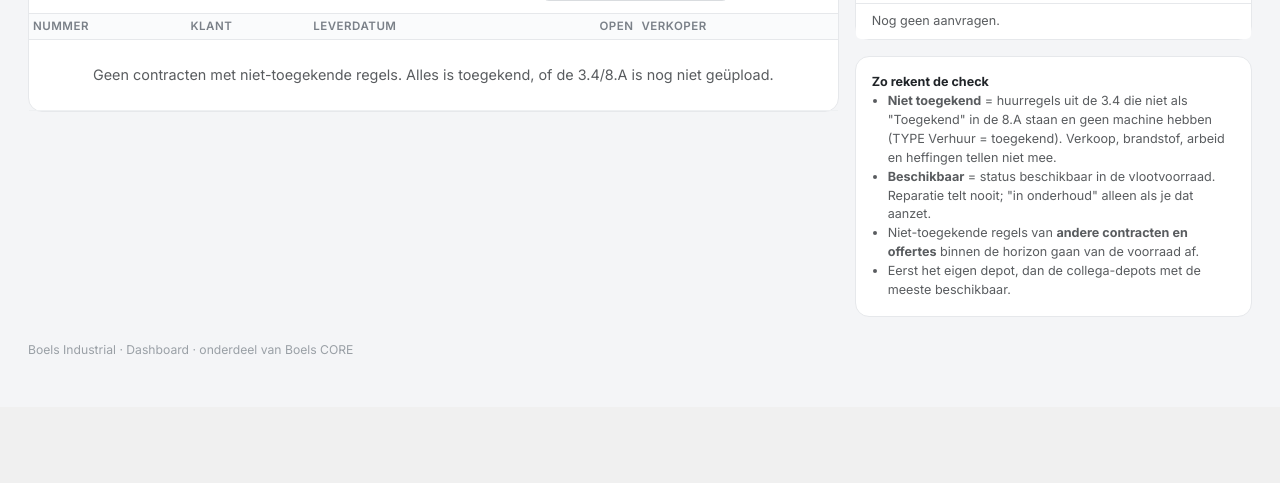
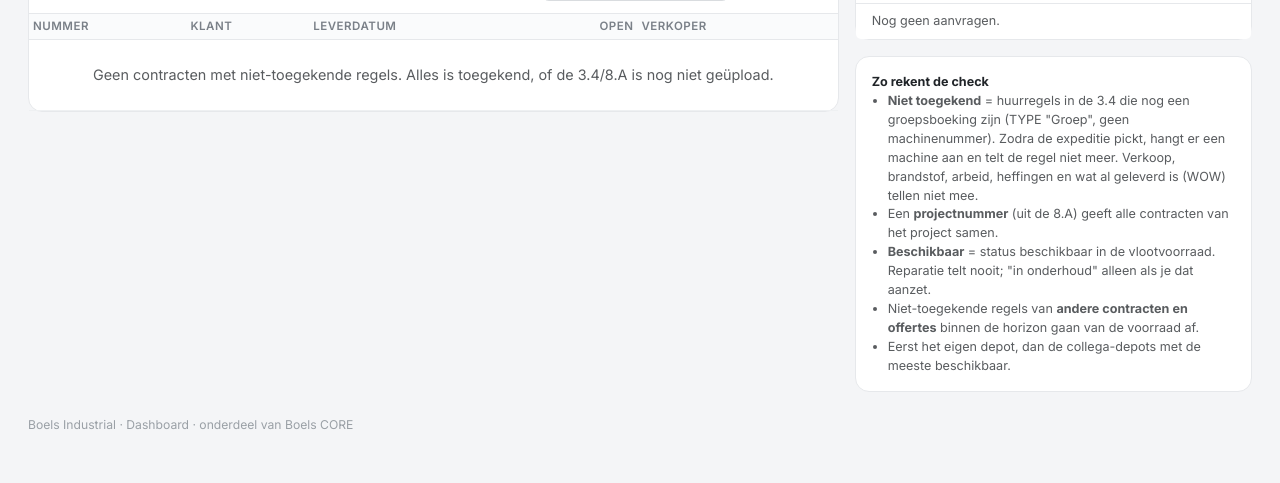
Before and after one commit to cyrusonline-git/dashboard, a Laravel app: template resources/views/voorraad/index.blade.php in a window 1280 px wide. Shown: the part 402-885 px from the top of the page. Before the commit the page ends 756 px from the top, so only its background shows below. Run offline with Laravel 12, Linux system fonts and the light colour scheme; the template is opened without the code that fills it, so the values that code supplies are empty; some libraries are stand-ins or nearby versions.

Commit message:
Voorraadcheck: uitleg rekenregel aangepast (Groep = nog niet gepickt)
Co-Authored-By: Claude Opus 5.5 <noreply@anthropic.com>

```diff
--- a/resources/views/voorraad/index.blade.php
+++ b/resources/views/voorraad/index.blade.php
@@ -76,7 +76,8 @@
             <div class="card-body small text-muted">
                 <strong class="text-body">Zo rekent de check</strong>
                 <ul class="mb-0 ps-3">
-                    <li><strong>Niet toegekend</strong> = huurregels uit de 3.4 die niet als "Toegekend" in de 8.A staan en geen machine hebben (TYPE Verhuur = toegekend). Verkoop, brandstof, arbeid en heffingen tellen niet mee.</li>
+                    <li><strong>Niet toegekend</strong> = huurregels in de 3.4 die nog een groepsboeking zijn (TYPE "Groep", geen machinenummer). Zodra de expeditie pickt, hangt er een machine aan en telt de regel niet meer. Verkoop, brandstof, arbeid, heffingen en wat al geleverd is (WOW) tellen niet mee.</li>
+                    <li>Een <strong>projectnummer</strong> (uit de 8.A) geeft alle contracten van het project samen.</li>
                     <li><strong>Beschikbaar</strong> = status beschikbaar in de vlootvoorraad. Reparatie telt nooit; "in onderhoud" alleen als je dat aanzet.</li>
                     <li>Niet-toegekende regels van <strong>andere contracten en offertes</strong> binnen de horizon gaan van de voorraad af.</li>
                     <li>Eerst het eigen depot, dan de collega-depots met de meeste beschikbaar.</li>
```
